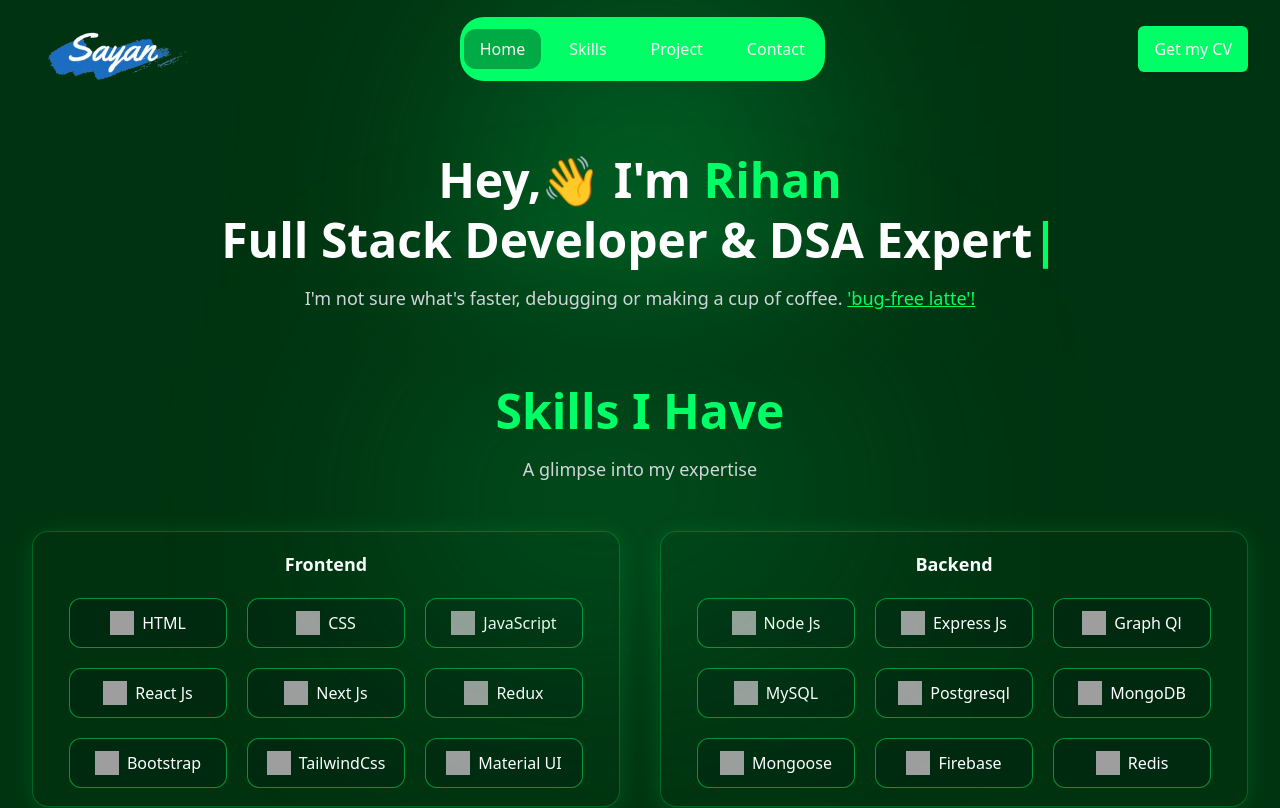
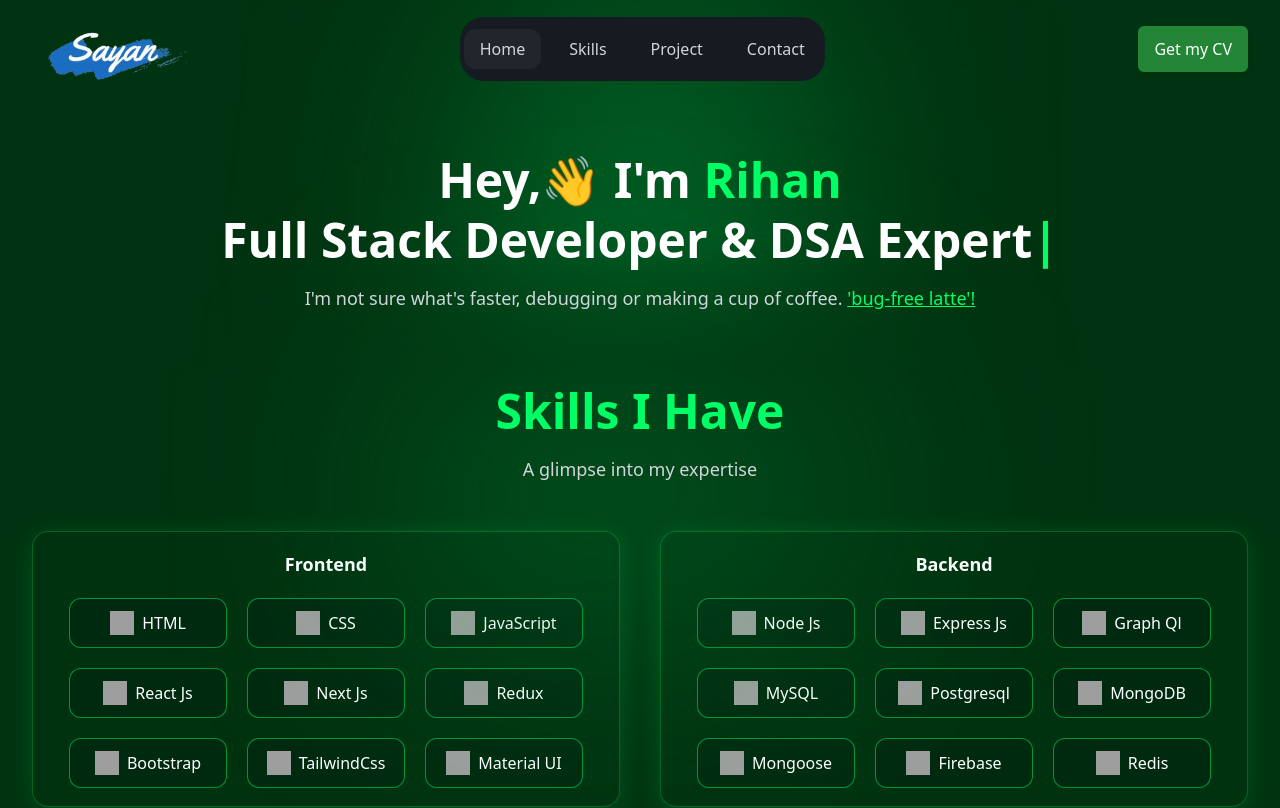
Before and after one commit to itzrihan/itsrihan.me, a React (Vite) app: page / in a window 1280 px wide. Shown: the top 808 px of the page. Built offline with nearby package versions, Linux system fonts and the light colour scheme; grey boxes are pictures that could not be loaded.

Commit message:
Update Navbar.jsx

```diff
--- a/src/components/Navbar.jsx
+++ b/src/components/Navbar.jsx
@@ -53,7 +53,7 @@ const Navbar = () => {
   }, [currentSection]);
 
   return (
-    <nav className={`fixed w-full z-50 ${scrolled ? 'bg-opacity-80 backdrop-blur-lg' : 'bg-transparent'}`}>
+    <nav className={`fixed w-full z-50 ${scrolled ? 'bg-[#0d1117] bg-opacity-90 backdrop-blur-lg' : 'bg-transparent'}`}>
       <div className="items-center px-4 max-w-screen-xl mx-auto md:flex md:px-8">
         <div className="flex items-center justify-between pt-3 md:pt-5 md:block">
           <a href="#">
@@ -67,7 +67,7 @@ const Navbar = () => {
           </a>
           <div className="md:hidden">
             <button
-              className="text-gray-700 outline-none p-2 rounded-md focus:border-gray-400 focus:border transition-colors duration-300"
+              className="text-gray-300 outline-none p-2 rounded-md focus:border-gray-500 focus:border transition-colors duration-300"
               onClick={toggleMenu}
               aria-label="Toggle navigation menu"
             >
@@ -84,12 +84,12 @@ const Navbar = () => {
           </div>
         </div>
         <div className={`flex-1 justify-center items-center mt-8 md:flex md:justify-center md:mt-0 ${state ? 'block' : 'hidden'}`}>
-          <ul className={`flex flex-col items-center space-y-8 md:flex-row md:space-x-3 md:space-y-0 bg-[#00FF66] py-3 px-1 mr-14 rounded-3xl ${state ? 'w-full' : ''}`}>
+          <ul className={`flex flex-col items-center space-y-8 md:flex-row md:space-x-3 md:space-y-0 bg-[#161b22] py-3 px-1 mr-14 rounded-3xl ${state ? 'w-full' : ''}`}>
             {navigation.map((item, idx) => (
-              <li key={idx} className="text-gray-100 hover:text-[#00FF66]">
+              <li key={idx} className="text-gray-300 hover:text-white">
                 <a
                   href={item.path}
-                  className={`block py-2 px-4 transition-all duration-1000 ease-in-out ${currentSection === item.path ? 'bg-[#00AA44] rounded-xl' : ''}`}
+                  className={`block py-2 px-4 transition-all duration-300 ease-in-out ${currentSection === item.path ? 'bg-[#21262d] rounded-xl' : ''}`}
                 >
                   {item.title}
                 </a>
@@ -103,7 +103,7 @@ const Navbar = () => {
           </ul>
         </div>
         <div className="hidden md:inline-block">
-          <a href={resumePDF} className="py-3 px-4 text-white bg-[#00FF66] hover:bg-[#00AA44] rounded-md shadow" download>
+          <a href={resumePDF} className="py-3 px-4 text-white bg-[#238636] hover:bg-[#2ea043] rounded-md shadow" download>
             Get my CV
           </a>
         </div>
```
